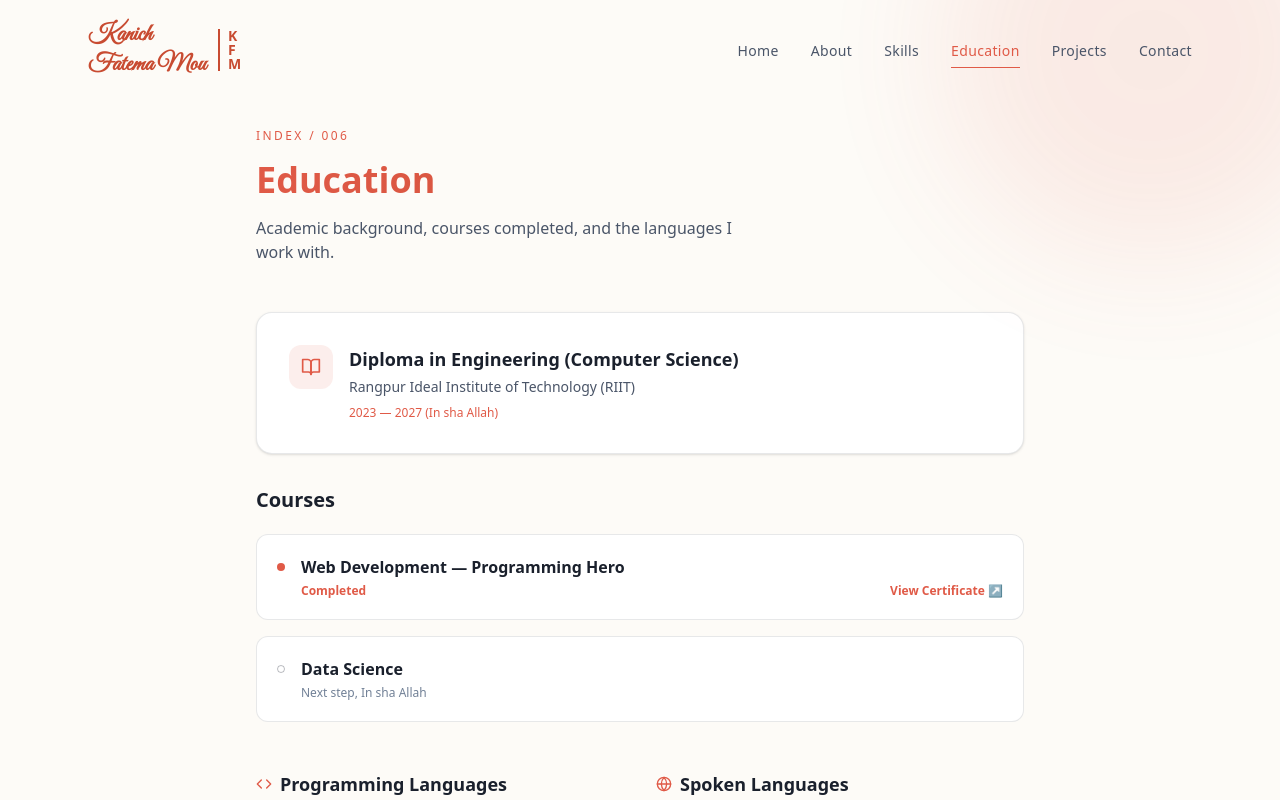
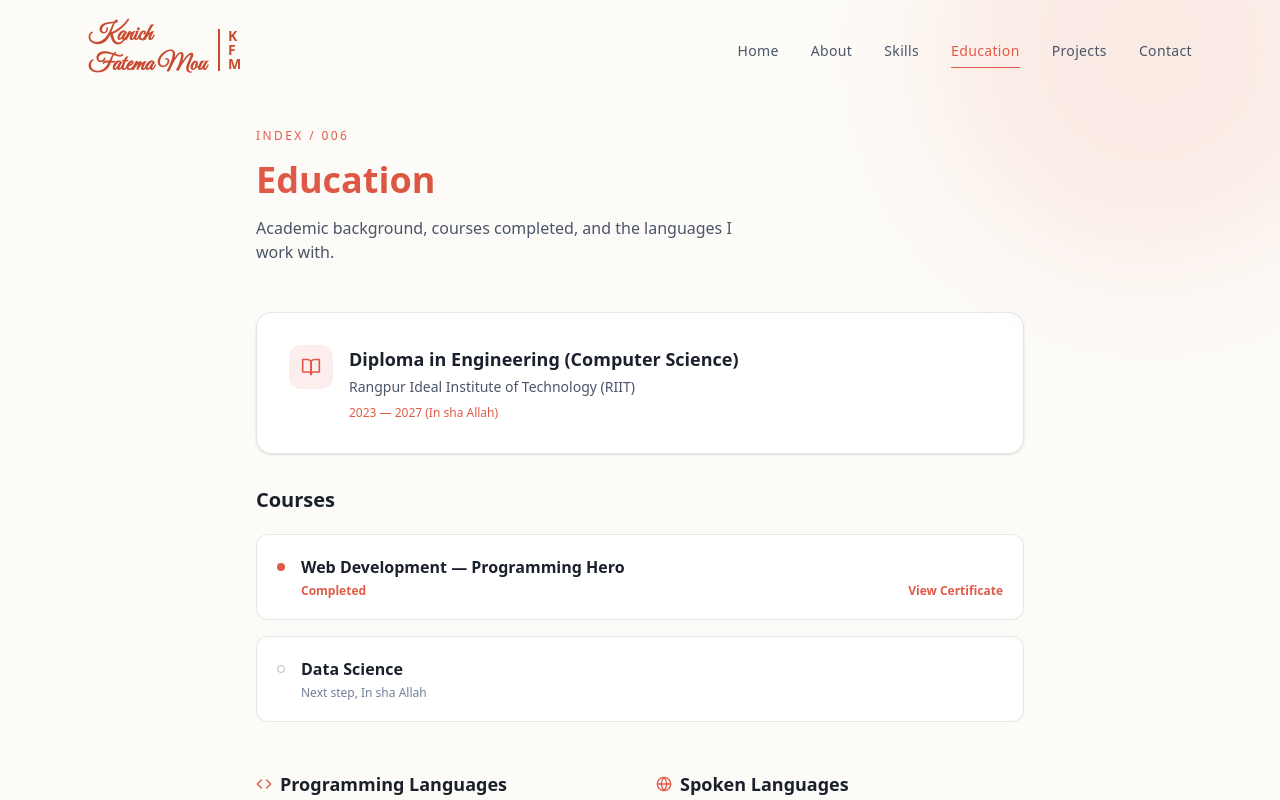
Before and after one commit to mouislambd/portfolio, a Next.js app: page /education in a window 1280 px wide. Shown: the top 800 px of the page. Built offline with nearby package versions, Linux system fonts and the light colour scheme; a web font is replaced by a local one.

Commit message:
about section updated

```diff
--- a/components/Education.tsx
+++ b/components/Education.tsx
@@ -121,7 +121,7 @@ export default function Education() {
                                         rel="noopener noreferrer"
                                         className="text-[#E05A47] text-xs font-bold font-mono hover:underline flex items-center gap-1"
                                     >
-                                        View Certificate ↗
+                                        View Certificate
                                     </a>
                                 </div>
                             </div>
```
